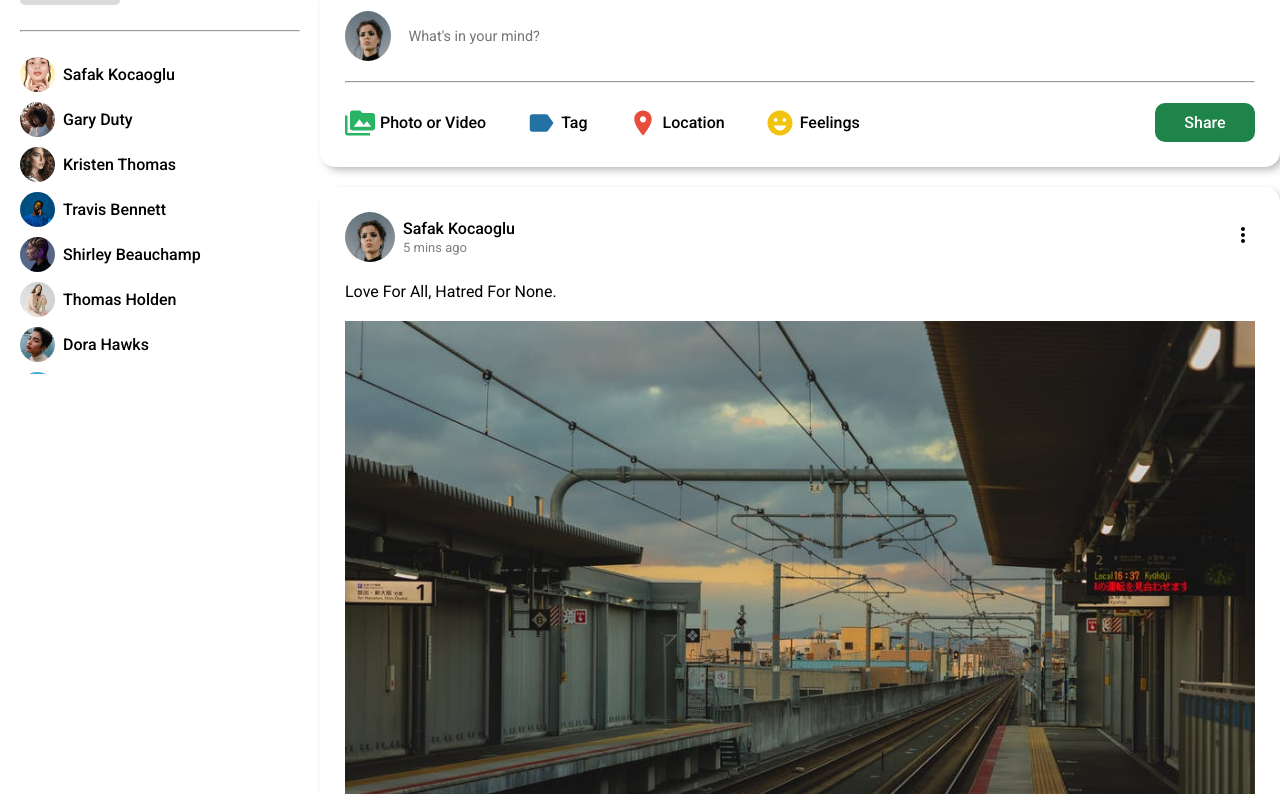
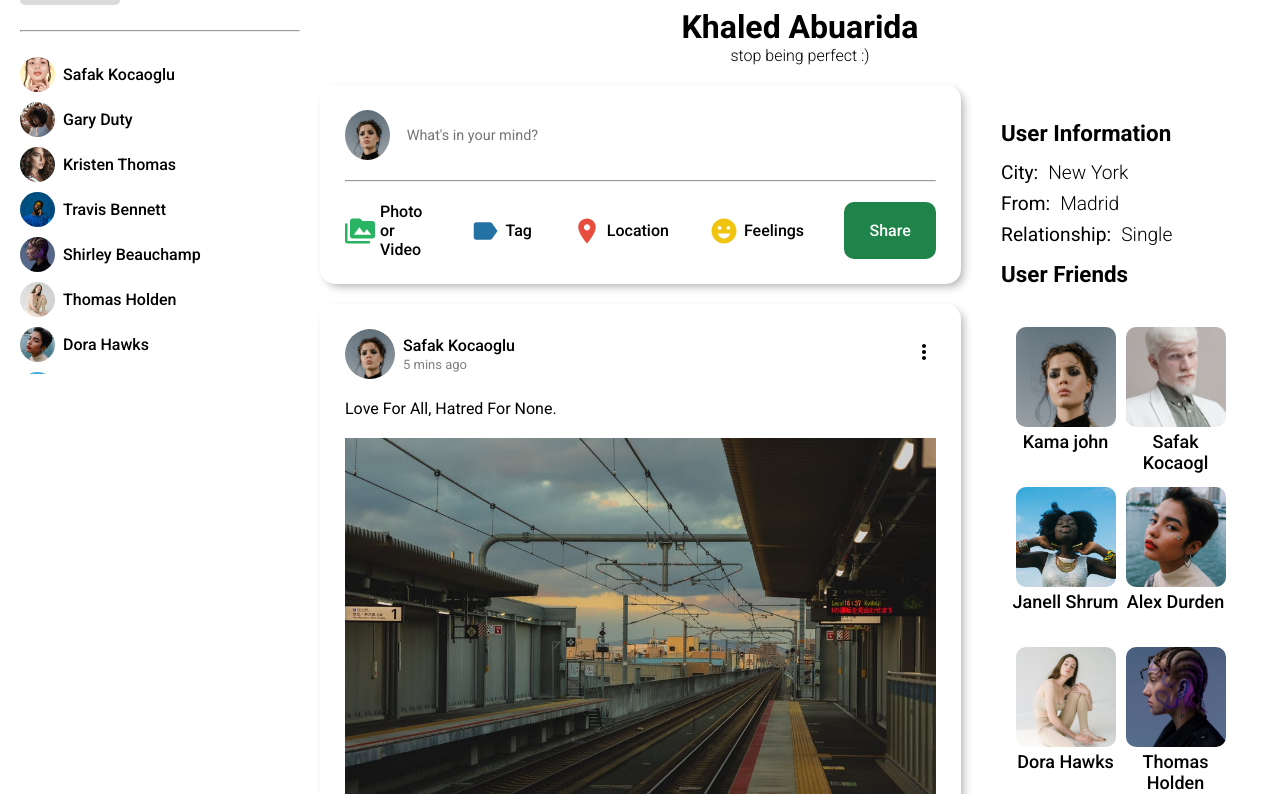
Before and after one commit to KhaledAbuarida/social-app, a React (Create React App) app: page / in a window 1280 px wide. Shown: the part 426-1220 px from the top of the page. Built offline with nearby package versions, Linux system fonts and the light colour scheme.

Commit message:
profile page

```diff
--- a/src/components/feed/Feed.jsx
+++ b/src/components/feed/Feed.jsx
@@ -5,7 +5,7 @@ import { Posts } from '../../dummyData'
 
 export default function Feed() {
   return (
-    <div className='feed'>
+  <div className='feed'>
       <Share />
       {Posts.map((p) => (
         <Post key={p.id} post={p}/>
--- a/src/components/profile/Profile.jsx
+++ b/src/components/profile/Profile.jsx
@@ -14,10 +14,12 @@ export default function Profile() {
                 <div className="profileUpperPart">
                     <div className="profileCover">
                         <img className='coverImg' src='/assets/posts/9.jpeg' alt="" />
-                        <img className='userImg' src='/assets/person/8.jpeg' alt="" />
+                        <img className='userImg' src='/assets/person/khaled.jpg' alt="" />
                     </div>
-                    <div className="userName">Khaled Abuarida</div>
-                    <div className='bio'>stop being perfect :)</div>
+                    <div className="profileName">
+                        <div className="userName">Khaled Abuarida</div>
+                        <div className='bio'>stop being perfect :)</div>
+                    </div>
                 </div>
                 <div className="profileLowerPart">
                     <Feed />
--- a/src/components/profile/profile.css
+++ b/src/components/profile/profile.css
@@ -8,6 +8,10 @@
 }
 .profileCover {
     position: relative;
+}
+.profileUpperPart {
+    display: flex;
+    flex-direction: column;
 }
 .coverImg {
     width: 100%;
@@ -27,4 +31,23 @@
     border: 4px solid #fff;
 
 }
+.profileName {
+    margin-top: 60px;
+    text-align: center;
+}
+.profileName .userName {
+    font-weight: bold;
+    font-size: xx-large;
+}
+.profileName .bio {
+    font-weight: 300;
+}
 /* -------------------------- */
+
+/* profile lower part */
+.profileLowerPart {
+    margin-top: 20px;
+    display: flex;
+}
+
+/* ------------------ */
--- a/src/components/rightbar/Rightbar.jsx
+++ b/src/components/rightbar/Rightbar.jsx
@@ -3,13 +3,13 @@ import './rightbar.css'
 import { Users } from '../../dummyData'
 
 export default function Rightbar() {
+
+  const HomeRightbar = () => {
     return (
-    <div className='rightBar'>
-      <div className="rightbarContainer">
+      <>
         <div className="birthdaySection">
           <img className='giftImg' src="/assets/gift.png" alt="" />
           <span className='birthdayText'><b>Ahmed</b> and <b>4 other friends</b> have a birthday today.</span>
-        </div>
         </div>
 
         <hr className='rightbarHr'/>
@@ -32,6 +32,77 @@ export default function Rightbar() {
           </ul>
         </div>
 
+      </>
+    )
+  }
+
+  const ProfileRightbar = () => {
+    return(
+      <>
+        <div className="userInformation">
+          <div className="header">User Information</div>
+          <ul className='infoList'>
+            <li className='infoItem'>
+              <span className="infoKey">City:</span>
+              <span className="infoValue">New York</span>
+            </li>
+            <li className='infoItem'>
+              <span className="infoKey">From:</span>
+              <span className="infoValue">Madrid</span>
+            </li>
+            <li className='infoItem'>
+              <span className="infoKey">Relationship:</span>
+              <span className="infoValue">Single</span>
+            </li>
+          </ul>
+        </div>
+        <div className="userFriends">
+          <div className="header">User Friends</div>
+          <div className="friendsList">
+            <div className="friendItem">
+              <img className='friendImg' src="/assets/person/1.jpeg" alt="" />
+              <div className='friendName'>Kama john</div>
+            </div>
+            <div className="friendItem">
+              <img className='friendImg' src="/assets/person/2.jpeg" alt="" />
+              <div className='friendName'>Safak Kocaogl</div>
+            </div>
+            <div className="friendItem">
+              <img className='friendImg' src="/assets/person/3.jpeg" alt="" />
+              <div className='friendName'>Janell Shrum</div>
+            </div>
+            <div className="friendItem">
+              <img className='friendImg' src="/assets/person/4.jpeg" alt="" />
+              <div className='friendName'>Alex Durden</div>
+            </div>
+            <div className="friendItem">
+              <img className='friendImg' src="/assets/person/5.jpeg" alt="" />
+              <div className='friendName'>Dora Hawks</div>
+            </div>
+            <div className="friendItem">
+              <img className='friendImg' src="/assets/person/6.jpeg" alt="" />
+              <div className='friendName'>Thomas Holden</div>
+            </div>
+            <div className="friendItem">
+              <img className='friendImg' src="/assets/person/7.jpeg" alt="" />
+              <div className='friendName'>Shirley Beauchamp</div>
+            </div>
+            <div className="friendItem">
+              <img className='friendImg' src="/assets/person/8.jpeg" alt="" />
+              <div className='friendName'>Travis Bennett</div>
+            </div>
+          </div>
+        </div>
+
+
+      </>
+    )
+  }
+  return (
+    <div className='rightBar'>
+      <div className="rightbarContainer">
+        <ProfileRightbar />
+      </div>
     </div>
   )
 }
--- a/src/components/rightbar/rightbar.css
+++ b/src/components/rightbar/rightbar.css
@@ -38,7 +38,52 @@
     font-size: large;
 
 }
+/* ---------------------- */
 
-
-
-/* ---------------------- */
+/* profile rightbar */
+.userInformation .infoList{
+    padding: 0 20px;
+}
+.header {
+    font-weight: bold;
+    font-size: 1.4rem;
+    margin: 15px 20px;
+}
+.infoList {
+    list-style: none;
+    padding: 0;
+    margin-top: 5px;
+    font-size: 1.2rem;
+    font-weight: 300;
+}
+.infoList .infoItem {
+    margin: 8px 0;
+}
+.infoItem .infoValue {
+    margin-left: 10px;
+}
+.infoItem .infoKey {
+    font-weight: 400;
+}
+.userFriends .friendsList .friendItem .friendImg {
+    width: 100px;
+    height: 100px;
+    object-fit: cover;
+    border-radius: 10px;
+}
+.userFriends .friendsList {
+    display: flex;
+    flex-wrap: wrap;
+    justify-content: center;
+}
+.friendItem {
+    width: 110px;
+    height: 110px;
+    text-align: center;
+    margin: 25px 0px;
+}
+.friendsList .friendName {
+    font-size: large;
+    text-wrap:wrap;
+}
+/* ---------------- */
```
Lines whose indentation alone changed are shown as unchanged.
